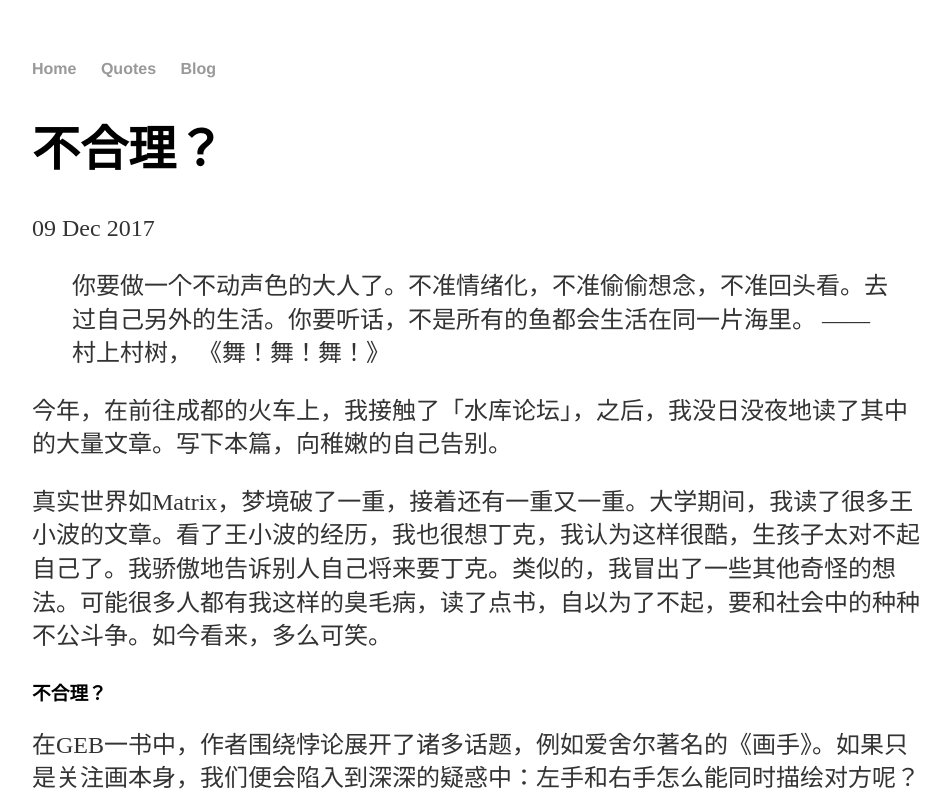
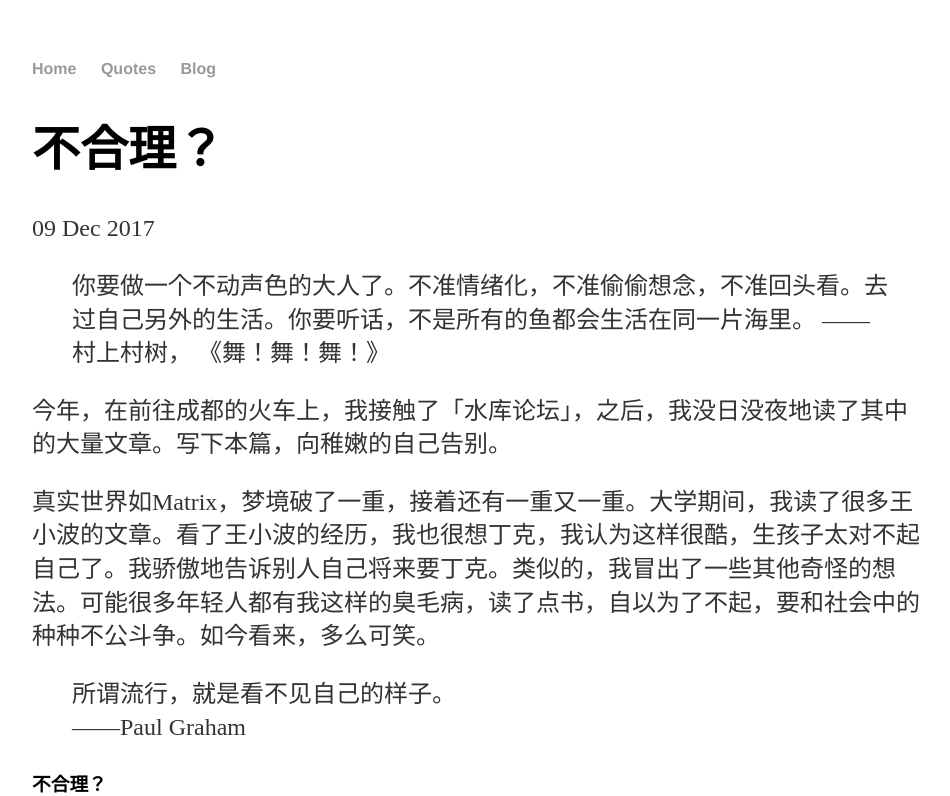
Before and after one commit to terrificjhony/terrificjhony.github.io, a Jekyll site: the page built from _posts/2017-12-9-unfair.md, in a window 1280 px wide and 900 px high, cut to the strip 0-796 px from the top of the window. Shown: the whole strip, without its empty margins (160-1110 px from the left). Built offline with Jekyll 4.4.1, drawn with Linux system fonts in a browser that asks for light colours.

Commit message:
unfair revision

```diff
--- a/_posts/2017-12-9-unfair.md
+++ b/_posts/2017-12-9-unfair.md
@@ -11,7 +11,11 @@ date: 2017-12-9
 
 今年，在前往成都的火车上，我接触了「水库论坛」，之后，我没日没夜地读了其中的大量文章。写下本篇，向稚嫩的自己告别。
 
-真实世界如Matrix，梦境破了一重，接着还有一重又一重。大学期间，我读了很多王小波的文章。看了王小波的经历，我也很想丁克，我认为这样很酷，生孩子太对不起自己了。我骄傲地告诉别人自己将来要丁克。类似的，我冒出了一些其他奇怪的想法。可能很多人都有我这样的臭毛病，读了点书，自以为了不起，要和社会中的种种不公斗争。如今看来，多么可笑。
+真实世界如Matrix，梦境破了一重，接着还有一重又一重。大学期间，我读了很多王小波的文章。看了王小波的经历，我也很想丁克，我认为这样很酷，生孩子太对不起自己了。我骄傲地告诉别人自己将来要丁克。类似的，我冒出了一些其他奇怪的想法。可能很多年轻人都有我这样的臭毛病，读了点书，自以为了不起，要和社会中的种种不公斗争。如今看来，多么可笑。
+
+> 所谓流行，就是看不见自己的样子。
+——Paul Graham
+
 
 ### 不合理？
 
```
Also changed, not shown: _posts/2018-8-15-xinsong.md (added, +5 -0 lines).
